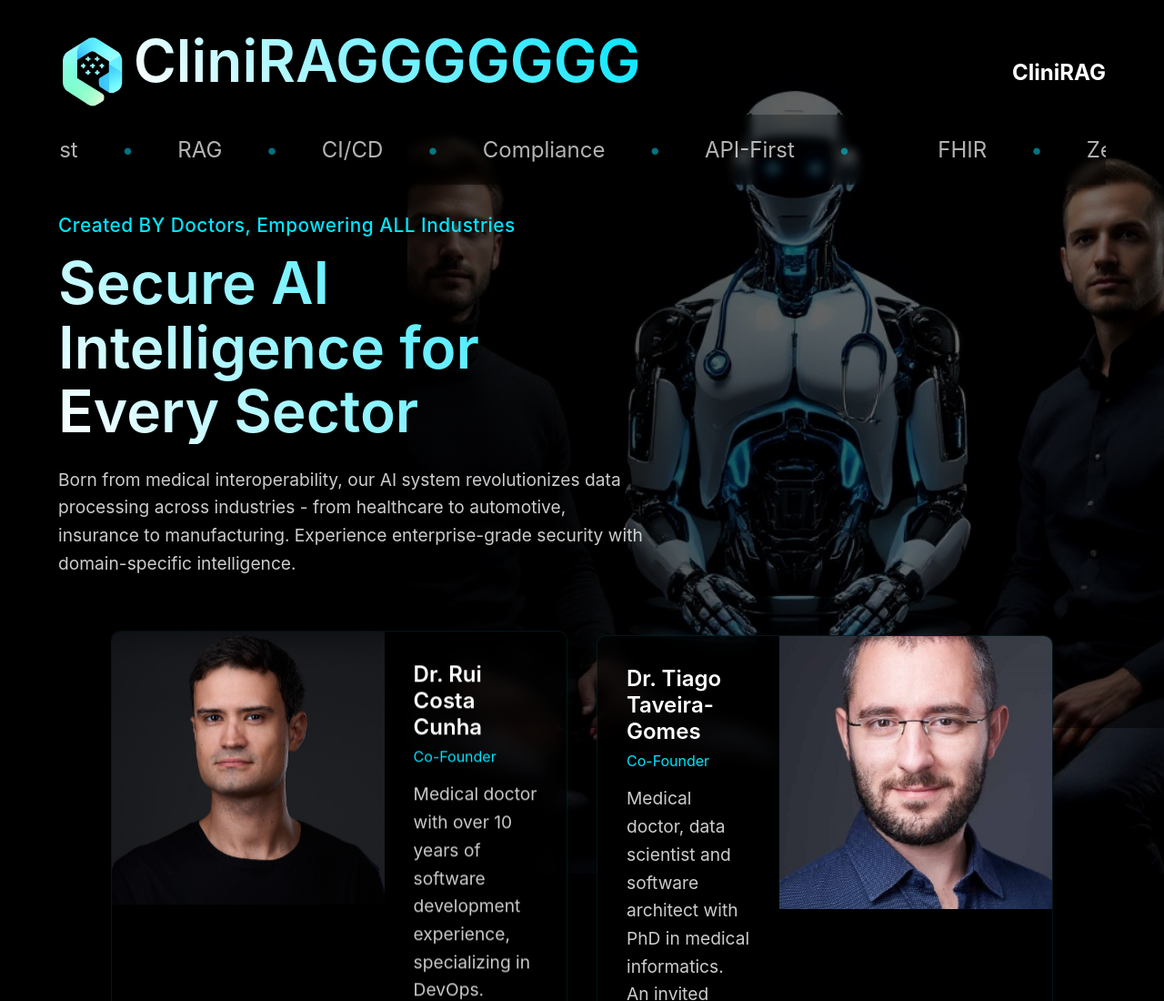
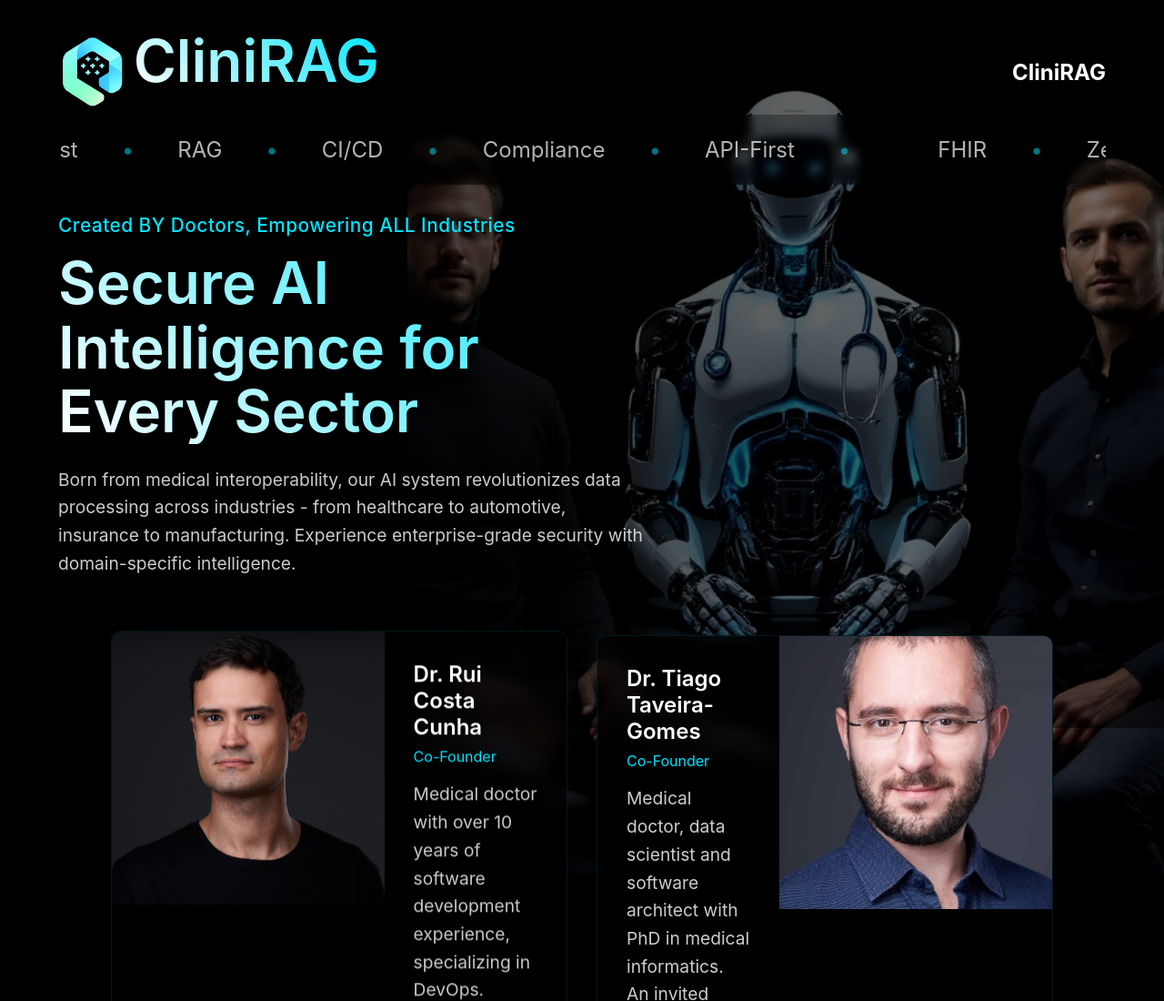
Before and after one commit to ClinicaLLM/Website, a plain HTML site: page docs/index.html in a window 1280 px wide. Shown: the top 1100 px of the page at 91% size. Drawn offline with Linux system fonts and the light colour scheme.

Commit message:
Sync working, backtracking testing changes

```diff
--- a/docs/index.html
+++ b/docs/index.html
@@ -16,7 +16,7 @@
         <nav>
             <div class="logo-title">
                 <img src="assets/logo.png" alt="MedAI Logo" class="nav-logo">
-                <h1>CliniRAGGGGGGG</h1>
+                <h1>CliniRAG</h1>
             </div>
             <div class="logo">CliniRAG</div>
         </nav>
```
